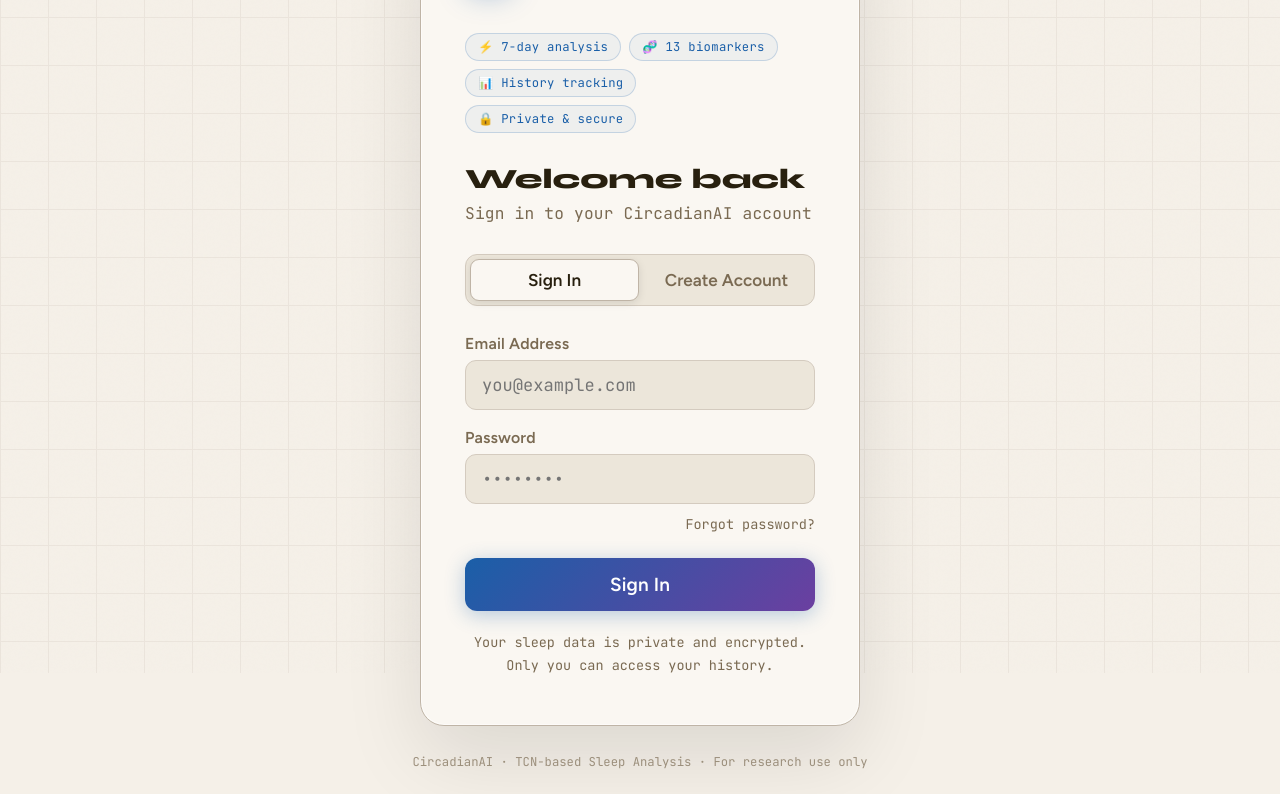
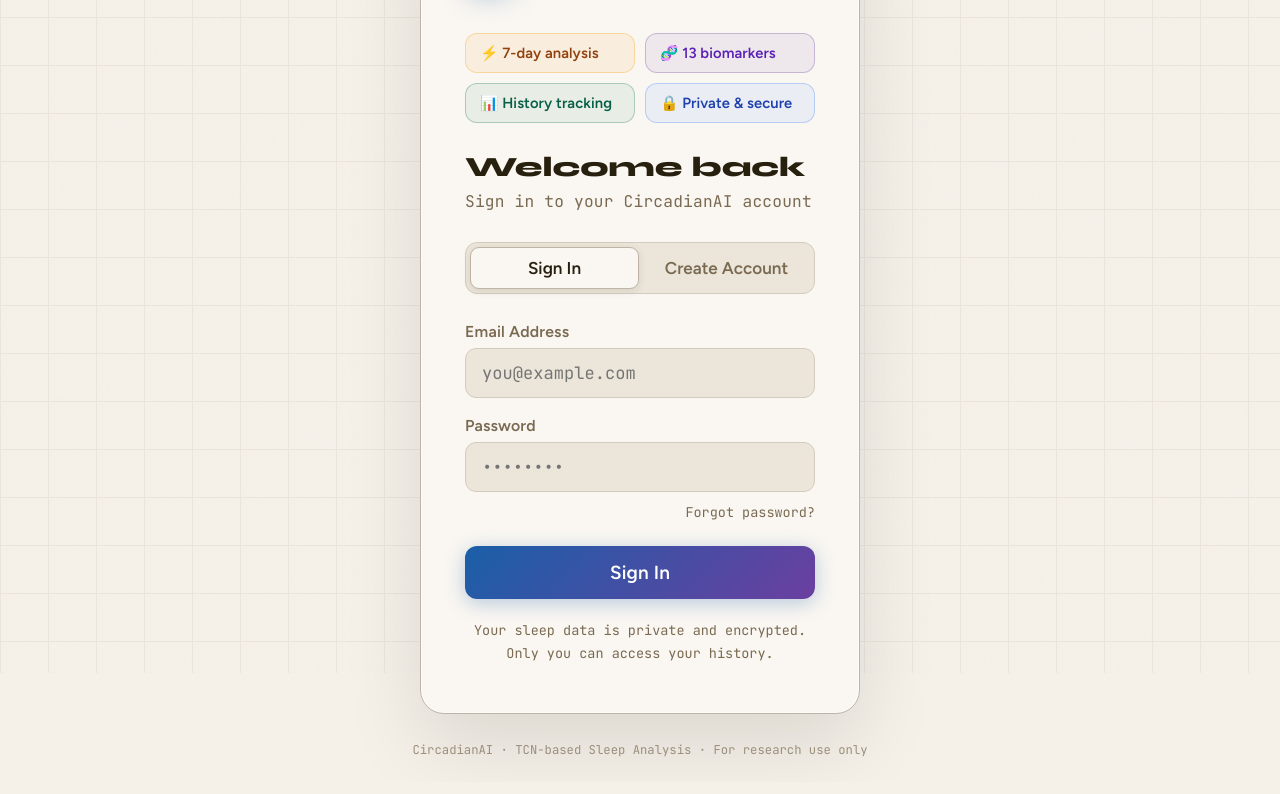
Before and after one commit to hasinipolice186/CircadianAI, a plain HTML site: page login.html in a window 1280 px wide. Shown: the part 127-921 px from the top of the page. Drawn offline with nearby package versions, Linux system fonts and the light colour scheme.

```diff
--- a/login.html
+++ b/login.html
@@ -270,20 +270,43 @@
 
 /* ── FEATURE PILLS ── */
 .feature-row {
-  display: flex;
-  gap: 8px;
-  flex-wrap: wrap;
-  margin-bottom: 30px;
+  display: grid;
+  grid-template-columns: 1fr 1fr;
+  gap: 10px;
+  margin-bottom: 28px;
 }
 .feature-pill {
-  font-family: 'JetBrains Mono', monospace;
-  font-size: 0.68rem;
-  padding: 5px 12px;
-  border-radius: 99px;
-  border: 1px solid rgba(26,95,168,0.2);
-  background: rgba(26,95,168,0.05);
-  color: var(--accent);
-  letter-spacing: 0.3px;
+  font-family: 'Figtree', sans-serif;
+  font-size: 0.82rem;
+  font-weight: 600;
+  padding: 10px 14px;
+  border-radius: 12px;
+  letter-spacing: 0.1px;
+  display: flex;
+  align-items: center;
+  gap: 8px;
+  cursor: default;
+  user-select: none;
+}
+.feature-pill:nth-child(1) {
+  border: 1.5px solid rgba(245,158,11,0.3);
+  background: rgba(245,158,11,0.09);
+  color: #92400e;
+}
+.feature-pill:nth-child(2) {
+  border: 1.5px solid rgba(107,63,160,0.3);
+  background: rgba(107,63,160,0.08);
+  color: #5b21b6;
+}
+.feature-pill:nth-child(3) {
+  border: 1.5px solid rgba(26,122,74,0.3);
+  background: rgba(26,122,74,0.08);
+  color: #065f46;
+}
+.feature-pill:nth-child(4) {
+  border: 1.5px solid rgba(59,130,246,0.3);
+  background: rgba(59,130,246,0.08);
+  color: #1e40af;
 }
 
 /* ── SPINNER ── */
```
